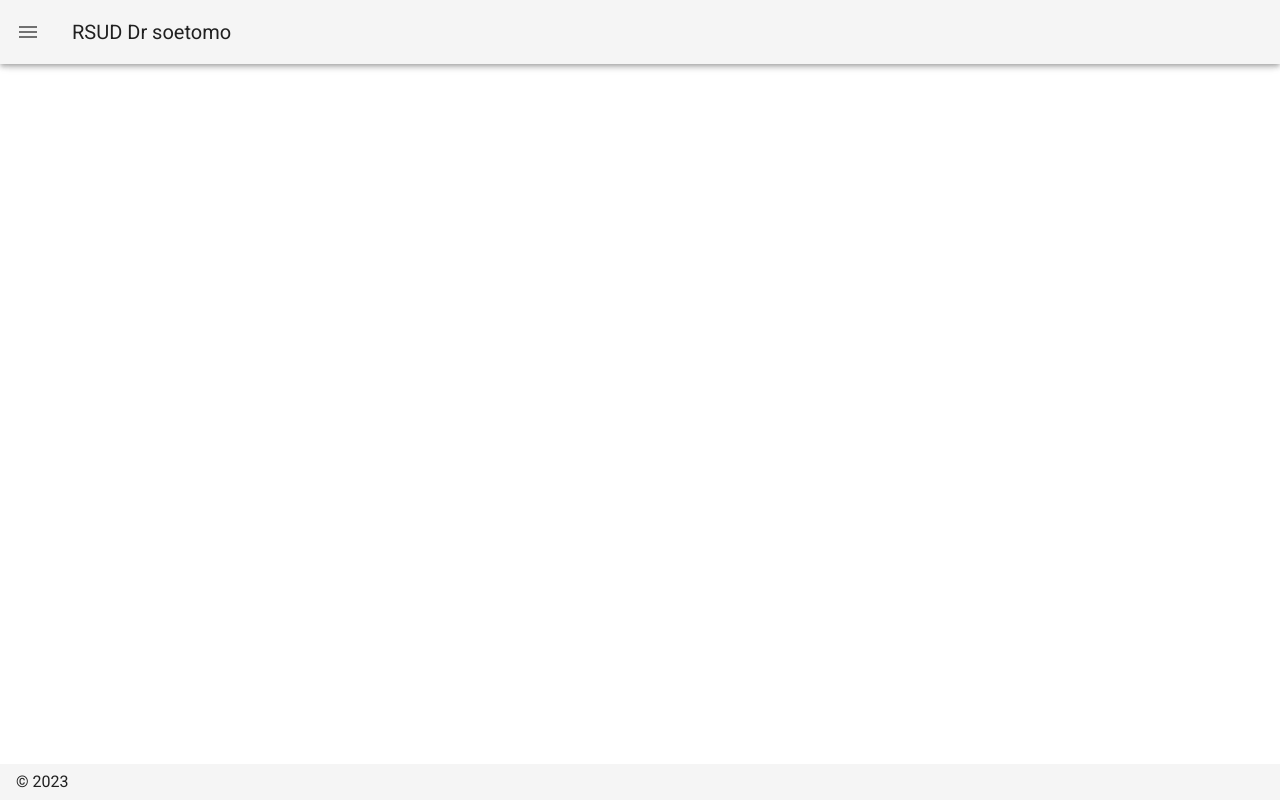
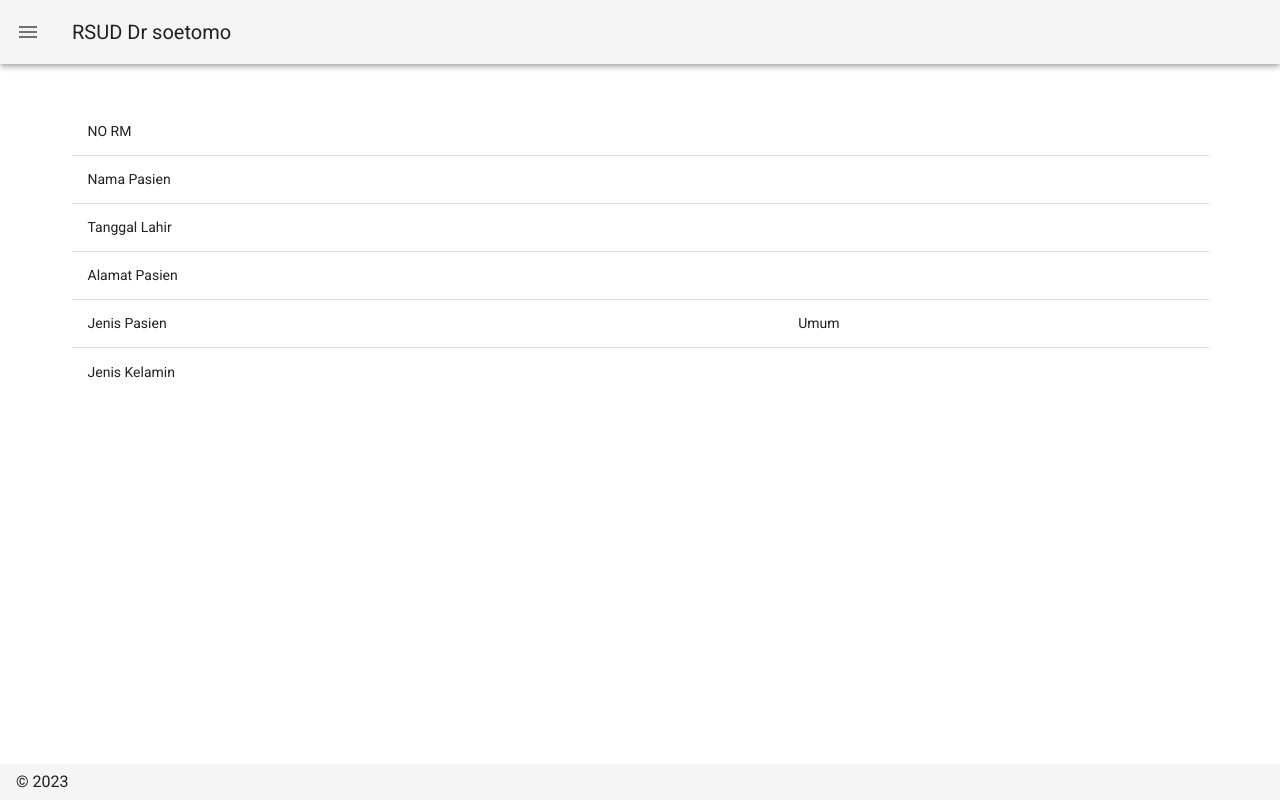
Before and after one commit to ogirians/nuxtmobile, a Nuxt app: page /pasien/1 in a window 1280 px wide. Built offline with nearby package versions, Linux system fonts and the light colour scheme.

Commit message:
info pasien

```diff
--- a/nuxt.config.js
+++ b/nuxt.config.js
@@ -25,6 +25,7 @@ export default {
 
   // Plugins to run before rendering page: https://go.nuxtjs.dev/config-plugins
   plugins: [
+    '~/plugins/api.js',
   ],
 
   // Auto import components: https://go.nuxtjs.dev/config-components
@@ -45,7 +46,12 @@ export default {
   // Axios module configuration: https://go.nuxtjs.dev/config-axios
   axios: {
     // Workaround to avoid enforcing hard-coded localhost:3000: https://github.com/nuxt-community/axios-module/issues/308
-    baseURL: '/',
+    // baseURL: '/',
+    proxy: true
+  },
+
+  proxy: {
+    '/api/': { target: 'http://172.9.1.63/api/', pathRewrite: {'^/api/': ''}, changeOrigin: true }
   },
 
   // Vuetify module configuration: https://go.nuxtjs.dev/config-vuetify
@@ -55,7 +61,7 @@ export default {
       light: true,
       themes: {
         light: {
-          primary: colors.amber.darken4,
+          primary: colors.blue.darken4,
           accent: colors.grey.darken3,
           secondary: colors.amber.darken3,
           info: colors.teal.lighten1,
--- /dev/null
+++ b/pages/pasien/_pasienInfo.vue
@@ -0,0 +1,92 @@
+<template>
+    <v-container>
+        <v-simple-table>
+            <template v-slot:default>
+            <!-- <thead>
+                <tr>
+                <th class="text-left">
+                    Name
+                </th>
+                <th class="text-left">
+                    Calories
+                </th>
+                </tr>
+            </thead> -->
+            <tbody>
+                <tr>
+                    <td>NO RM</td>
+                    <td>{{ data_pasien.no_rekam_medik }}</td>
+                </tr>
+                <tr>
+                    <td>Nama Pasien</td>
+                    <td>{{ data_pasien.nama_pasien }}</td>
+                </tr>
+                <tr>
+                    <td>Tanggal Lahir</td>
+                    <td>{{ data_pasien.tanggal_lahir }}</td>
+                </tr>
+                <tr>
+                    <td>Alamat Pasien</td>
+                    <td>{{ data_pasien.alamat_pasien }}</td>
+                </tr>
+                <tr>
+                    <td>Jenis Pasien</td>
+                    <td>Umum</td>
+                </tr>
+                <tr>
+                    <td>Jenis Kelamin</td>
+                    <td>{{ data_pasien.jeniskelamin }}</td>
+                </tr>
+            </tbody>
+            </template>
+        </v-simple-table>
+    </v-container>
+</template>
+
+
+<script>
+export default{
+    data(){
+        return{
+                //header table
+                // headers: [
+                //         {
+                //             text: 'Dessert (100g serving)',
+                //             align: 'start',
+                //             value: 'name',
+                //         },
+                //         ],
+                // desserts: [
+                // {
+                //     name: 'Frozen Yogurt',
+                //     calories: 159,
+                //     fat: 6.0,
+                //     carbs: 24,
+                //     protein: 4.0,
+                //     iron: 1,
+                // },
+                // {
+                //     name: 'Ice cream sandwich',
+                //     calories: 237,
+                //     fat: 9.0,
+                //     carbs: 37,
+                //     protein: 4.3,
+                //     iron: 1,
+                // },
+                // {
+                //     name: 'Eclair',
+                //     calories: 262,
+                //     fat: 16.0,
+                //     carbs: 23,
+                //     protein: 6.0,
+                //     iron: 7,
+                // },
+                // ],
+            data_pasien: this.$route.params,
+
+        }
+    }
+
+
+}
+</script>
--- a/pages/pasienInfo.vue
+++ /dev/null
@@ -1,3 +0,0 @@
-<template>
-    <h1>halaman info pasien</h1>
-</template>
--- a/pages/umum.vue
+++ b/pages/umum.vue
@@ -23,11 +23,6 @@
             dark
             mt="5"
             >
-                <!-- <v-card-title>
-                    Nama
-                </v-card-title> -->
-                <!-- <v-card-subtitle>No RM</v-card-subtitle> -->
-                <!-- <v-card-text>nama</v-card-text> -->
                 <v-container>
                     <v-select
                     label="PILIH IDENTITAS"
@@ -123,6 +118,7 @@ export default{
                 tgl_lahir: ''
             },
 
+            data_pasien:'',
             tampilkan_warning : false,
             jenisidentitas:'NO RM',
             date: '',
@@ -133,15 +129,16 @@ export default{
     },
     methods: {
         //cek pasien apakah ada dalam database , harusnya gunakan fetch
-        verif_pasien(){
-            if (this.form.no_rm == '111' && this.form.tgl_lahir == '2023-02-19'){
-                console.log('ok');
-                this.$router.push({name: 'pasienInfo'})
-            }
-            else{
-                console.log('fail');
-                this.tampilkan_warning = true;
-            }
+        async verif_pasien(){
+            await this.$apirsds.$post('/api/umum/verify-patient', {
+                type_verify : 'no_rekam_medik', //ktprekammedik sebelah kiri merupakan nama yang ada di backend
+                number:   '10537536', //title sebelah kiri merupakan nama yang ada di backend
+                date_birth: '1901-01-01', //content sebelah kiri merupakan nama yang ada di backend
+            }).then(Response => {
+                this.data_pasien = Response.result;
+            })
+
+            this.$router.push({name : 'pasien-pasienInfo', params: this.data_pasien})
         }
     }
 }
--- /dev/null
+++ b/plugins/api.js
@@ -0,0 +1,25 @@
+export default function ({ $axios }, inject) {
+    // Create a custom axios instance
+    const api = $axios.create({
+      headers: {
+        common: {
+          Accept: 'text/plain, */*',
+
+        //   changeOrigin: true,
+        //   pathRewrite: {'^/api/': ''},
+        }
+      },
+    //   proxy : true,
+    //   proxy: {
+    //     '/api/': { target: 'http://172.9.1.63/api/', pathRewrite: {'^/api/': ''}, changeOrigin: true }
+    //   }
+
+    })
+
+    // Set baseURL to something different
+    // api.setBaseURL('http://172.9.1.63')
+    // api.defaults.headers.common['Access-Control-Allow-Origin'] = '*';
+
+    // Inject to context as $api
+    inject('apirsds', api)
+  }
```
